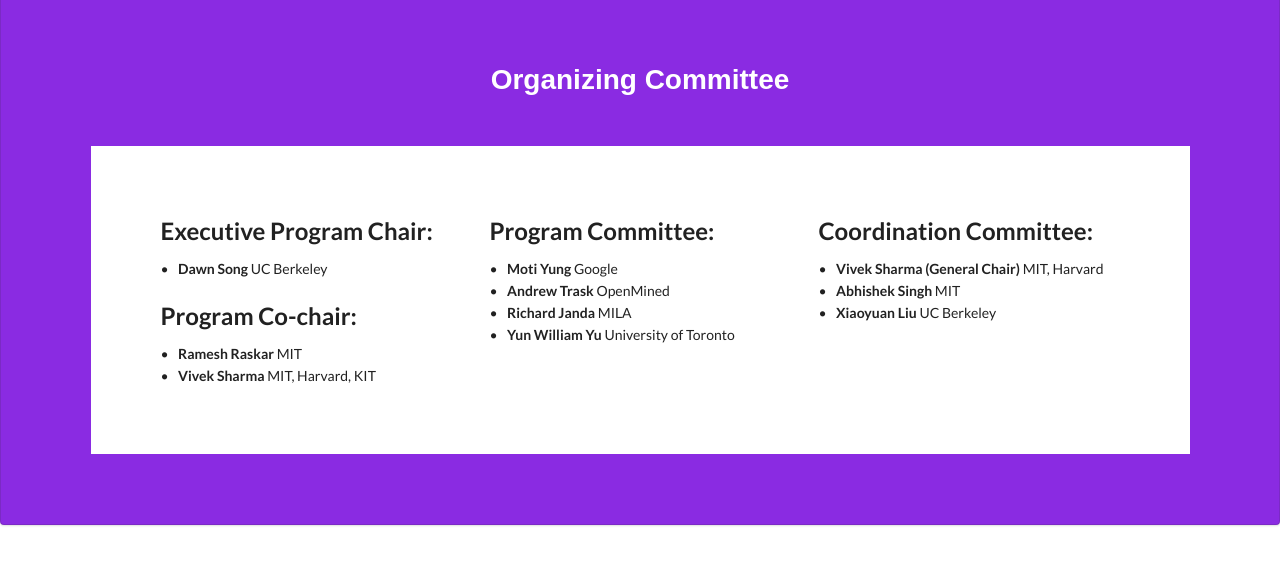
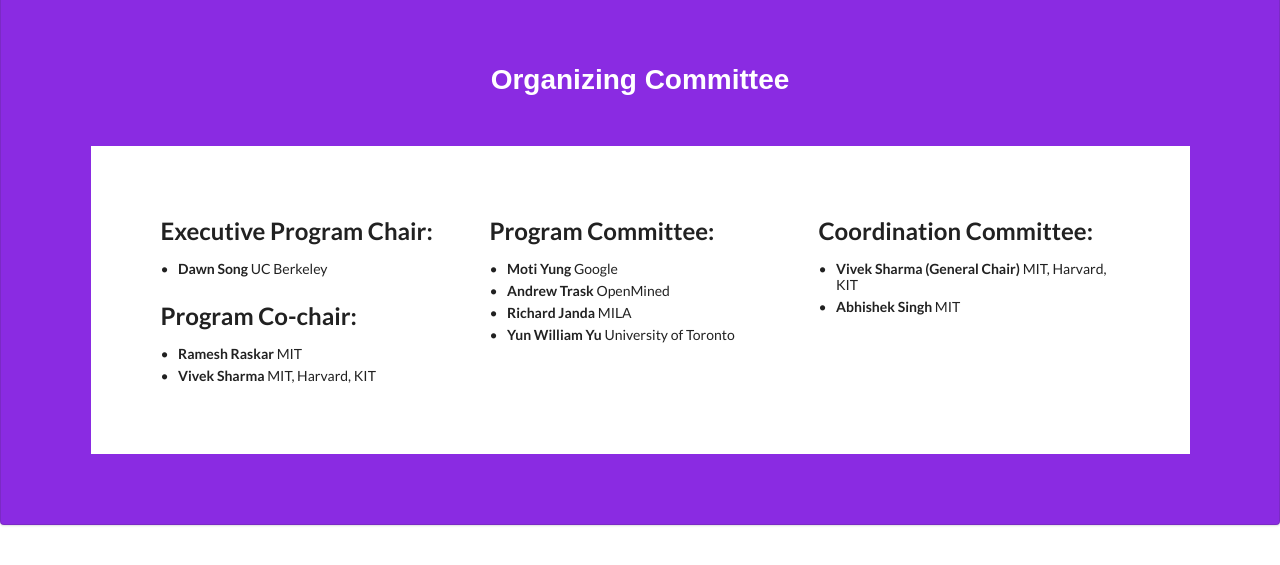
Before and after one commit to responsible-data-summit/events, a Jekyll site: the page built from trust.html, in a window 1280 px wide and 900 px high, scrolled down 7912 px, cut to the strip 0-571 px from the top of the window. Shown: the top 565 px of the strip. Built offline with Jekyll 4.4.1, drawn with Linux system fonts in a browser that asks for light colours; some web fonts are replaced; comment, search, counter and statistics services are not loaded.

Commit message:
Update committee_coorcom.yml

```diff
--- a/_data/committee_coorcom.yml
+++ b/_data/committee_coorcom.yml
@@ -1,7 +1,5 @@
 
 - name: Vivek Sharma (General Chair)
-  aff: MIT, Harvard
+  aff: MIT, Harvard, KIT
 - name: Abhishek Singh
   aff: MIT
-- name: Xiaoyuan Liu
-  aff: UC Berkeley
```
